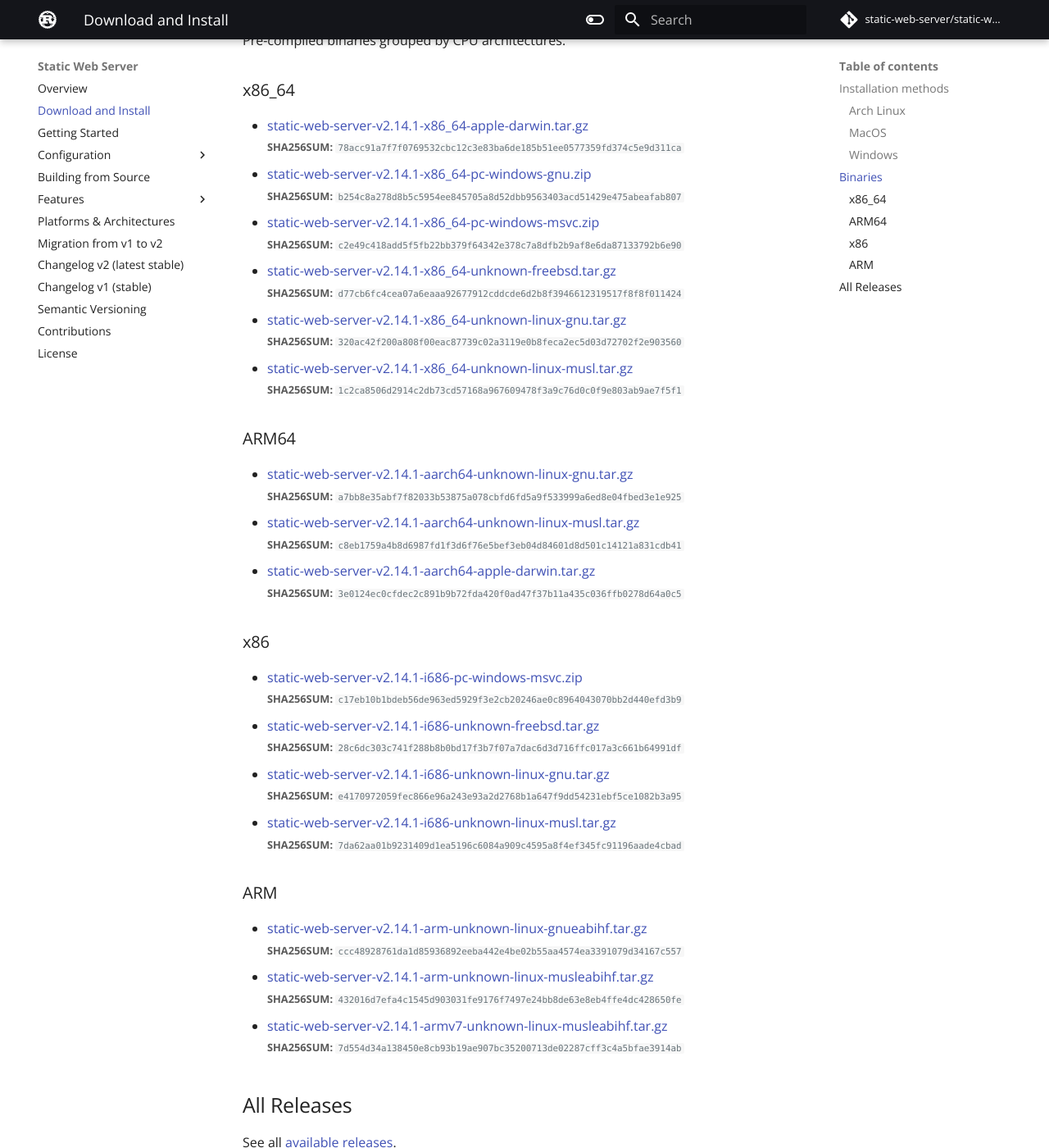
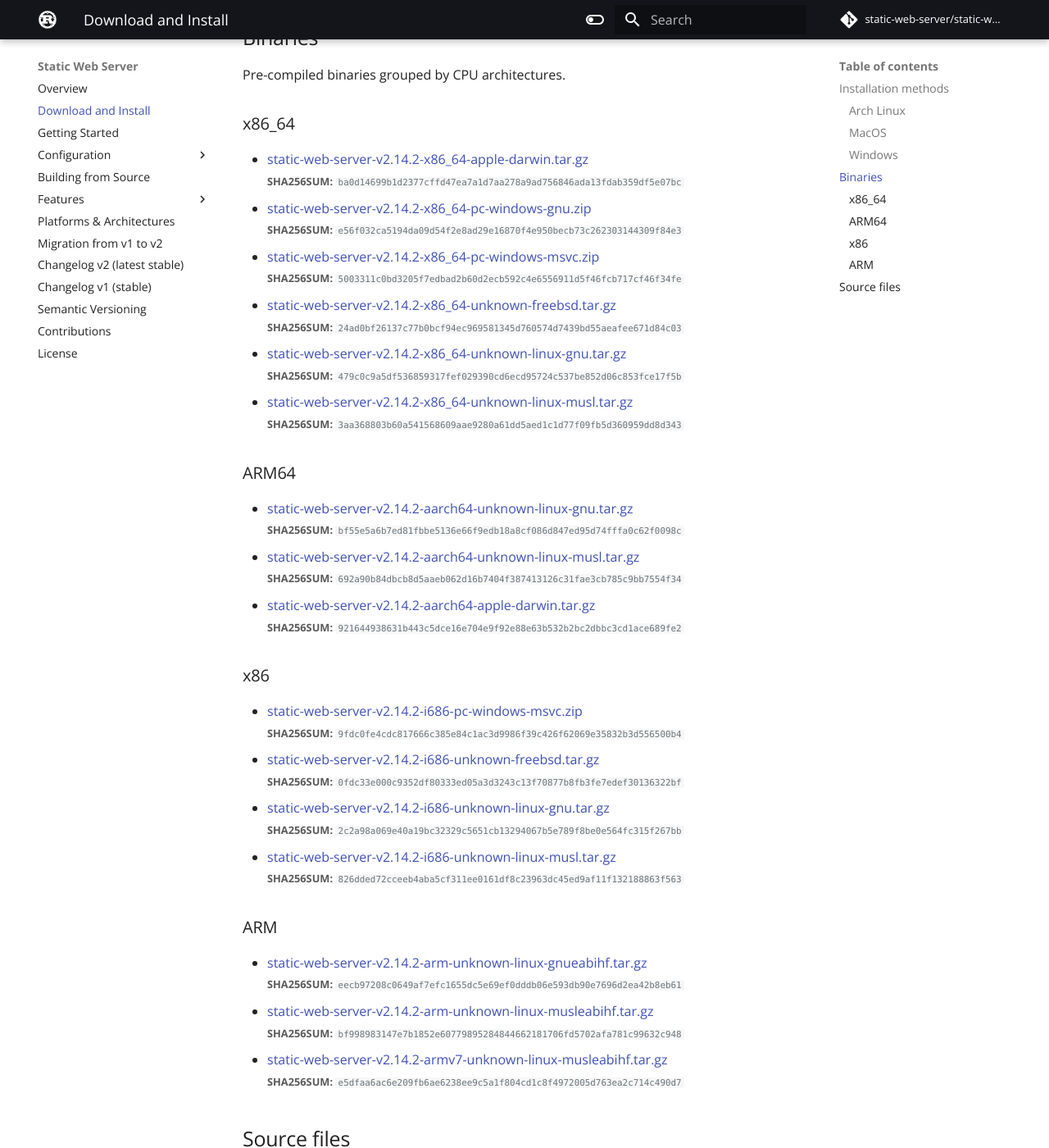
Before and after one commit to static-web-server/static-web-server, an MkDocs documentation site: the page built from docs/content/download-and-install.md, in a window 1280 px wide and 1400 px high, scrolled down 971 px. Shown: the whole window at 82% size. Built offline with MkDocs 1.6.1 and Material for MkDocs 9.7.7, drawn with Linux system fonts in a browser that asks for light colours; some web fonts are replaced; comment, search, counter and statistics services are not loaded; some of the changed text lies outside the part shown.

Commit message:
docs: v2.14.2 [skip ci]

```diff
--- a/docs/content/download-and-install.md
+++ b/docs/content/download-and-install.md
@@ -1,14 +1,16 @@
 # Download and Install
 
-Latest **v2.14.1** release `2022-12-02` ([changelog](https://github.com/static-web-server/static-web-server/releases/tag/v2.14.1))
+Latest **v2.14.2** release `2022-02-15` ([changelog](https://github.com/static-web-server/static-web-server/releases/tag/v2.14.2), [sha256sum](https://github.com/static-web-server/static-web-server/releases/download/v2.14.2/static-web-server-v2.14.2-SHA256SUM))
 
 <div class="featured-downloads">
 
-<a class="md-button md-button-sm" href="https://github.com/static-web-server/static-web-server/releases/download/v2.14.1/static-web-server-v2.14.1-x86_64-unknown-linux-gnu.tar.gz">Linux 64-bit</a> <a class="md-button md-button-sm" href="https://github.com/static-web-server/static-web-server/releases/download/v2.14.1/static-web-server-v2.14.1-x86_64-apple-darwin.tar.gz">macOS 64-bit</a>
-<a class="md-button md-button-sm" href="https://github.com/static-web-server/static-web-server/releases/download/v2.14.1/static-web-server-v2.14.1-x86_64-pc-windows-msvc.zip">Windows 64-bit</a>
-<a class="md-button md-button-sm" href="https://github.com/static-web-server/static-web-server/releases/download/v2.14.1/static-web-server-v2.14.1-x86_64-unknown-freebsd.tar.gz">FreeBSD 64-bit</a>
+<a class="md-button md-button-sm" href="https://github.com/static-web-server/static-web-server/releases/download/v2.14.2/static-web-server-v2.14.2-x86_64-unknown-linux-gnu.tar.gz">Linux 64-bit</a> <a class="md-button md-button-sm" href="https://github.com/static-web-server/static-web-server/releases/download/v2.14.2/static-web-server-v2.14.2-x86_64-apple-darwin.tar.gz">macOS 64-bit</a>
+<a class="md-button md-button-sm" href="https://github.com/static-web-server/static-web-server/releases/download/v2.14.2/static-web-server-v2.14.2-x86_64-pc-windows-msvc.zip">Windows 64-bit</a>
+<a class="md-button md-button-sm" href="https://github.com/static-web-server/static-web-server/releases/download/v2.14.2/static-web-server-v2.14.2-x86_64-unknown-freebsd.tar.gz">FreeBSD 64-bit</a>
 
 </div>
+
+See also all [available releases](https://github.com/static-web-server/static-web-server/releases) on GitHub.
 
 ## Installation methods
 
@@ -48,48 +50,51 @@ Pre-compiled binaries grouped by CPU architectures.
 
 ### x86_64
 
-- [static-web-server-v2.14.1-x86_64-apple-darwin.tar.gz](https://github.com/static-web-server/static-web-server/releases/download/v2.14.1/static-web-server-v2.14.1-x86_64-apple-darwin.tar.gz)<br>
-<small>**SHA256SUM:** `78acc91a7f7f0769532cbc12c3e83ba6de185b51ee0577359fd374c5e9d311ca`</small>
-- [static-web-server-v2.14.1-x86_64-pc-windows-gnu.zip](https://github.com/static-web-server/static-web-server/releases/download/v2.14.1/static-web-server-v2.14.1-x86_64-pc-windows-gnu.zip)<br>
-<small>**SHA256SUM:** `b254c8a278d8b5c5954ee845705a8d52dbb9563403acd51429e475abeafab807`</small>
-- [static-web-server-v2.14.1-x86_64-pc-windows-msvc.zip](https://github.com/static-web-server/static-web-server/releases/download/v2.14.1/static-web-server-v2.14.1-x86_64-pc-windows-msvc.zip)<br>
-<small>**SHA256SUM:** `c2e49c418add5f5fb22bb379f64342e378c7a8dfb2b9af8e6da87133792b6e90`</small>
-- [static-web-server-v2.14.1-x86_64-unknown-freebsd.tar.gz](https://github.com/static-web-server/static-web-server/releases/download/v2.14.1/static-web-server-v2.14.1-x86_64-unknown-freebsd.tar.gz)<br>
-<small>**SHA256SUM:** `d77cb6fc4cea07a6eaaa92677912cddcde6d2b8f3946612319517f8f8f011424`</small>
-- [static-web-server-v2.14.1-x86_64-unknown-linux-gnu.tar.gz](https://github.com/static-web-server/static-web-server/releases/download/v2.14.1/static-web-server-v2.14.1-x86_64-unknown-linux-gnu.tar.gz)<br>
-<small>**SHA256SUM:** `320ac42f200a808f00eac87739c02a3119e0b8feca2ec5d03d72702f2e903560`</small>
-- [static-web-server-v2.14.1-x86_64-unknown-linux-musl.tar.gz](https://github.com/static-web-server/static-web-server/releases/download/v2.14.1/static-web-server-v2.14.1-x86_64-unknown-linux-musl.tar.gz)<br>
-<small>**SHA256SUM:** `1c2ca8506d2914c2db73cd57168a967609478f3a9c76d0c0f9e803ab9ae7f5f1`</small>
+- [static-web-server-v2.14.2-x86_64-apple-darwin.tar.gz](https://github.com/static-web-server/static-web-server/releases/download/v2.14.2/static-web-server-v2.14.2-x86_64-apple-darwin.tar.gz)<br>
+<small>**SHA256SUM:** `ba0d14699b1d2377cffd47ea7a1d7aa278a9ad756846ada13fdab359df5e07bc`</small>
+- [static-web-server-v2.14.2-x86_64-pc-windows-gnu.zip](https://github.com/static-web-server/static-web-server/releases/download/v2.14.2/static-web-server-v2.14.2-x86_64-pc-windows-gnu.zip)<br>
+<small>**SHA256SUM:** `e56f032ca5194da09d54f2e8ad29e16870f4e950becb73c262303144309f84e3`</small>
+- [static-web-server-v2.14.2-x86_64-pc-windows-msvc.zip](https://github.com/static-web-server/static-web-server/releases/download/v2.14.2/static-web-server-v2.14.2-x86_64-pc-windows-msvc.zip)<br>
+<small>**SHA256SUM:** `5003311c0bd3205f7edbad2b60d2ecb592c4e6556911d5f46fcb717cf46f34fe`</small>
+- [static-web-server-v2.14.2-x86_64-unknown-freebsd.tar.gz](https://github.com/static-web-server/static-web-server/releases/download/v2.14.2/static-web-server-v2.14.2-x86_64-unknown-freebsd.tar.gz)<br>
+<small>**SHA256SUM:** `24ad0bf26137c77b0bcf94ec969581345d760574d7439bd55aeafee671d84c03`</small>
+- [static-web-server-v2.14.2-x86_64-unknown-linux-gnu.tar.gz](https://github.com/static-web-server/static-web-server/releases/download/v2.14.2/static-web-server-v2.14.2-x86_64-unknown-linux-gnu.tar.gz)<br>
+<small>**SHA256SUM:** `479c0c9a5df536859317fef029390cd6ecd95724c537be852d06c853fce17f5b`</small>
+- [static-web-server-v2.14.2-x86_64-unknown-linux-musl.tar.gz](https://github.com/static-web-server/static-web-server/releases/download/v2.14.2/static-web-server-v2.14.2-x86_64-unknown-linux-musl.tar.gz)<br>
+<small>**SHA256SUM:** `3aa368803b60a541568609aae9280a61dd5aed1c1d77f09fb5d360959dd8d343`</small>
 
 ### ARM64
 
-- [static-web-server-v2.14.1-aarch64-unknown-linux-gnu.tar.gz](https://github.com/static-web-server/static-web-server/releases/download/v2.14.1/static-web-server-v2.14.1-aarch64-unknown-linux-gnu.tar.gz)<br>
-<small>**SHA256SUM:** `a7bb8e35abf7f82033b53875a078cbfd6fd5a9f533999a6ed8e04fbed3e1e925`</small>
-- [static-web-server-v2.14.1-aarch64-unknown-linux-musl.tar.gz](https://github.com/static-web-server/static-web-server/releases/download/v2.14.1/static-web-server-v2.14.1-aarch64-unknown-linux-musl.tar.gz)<br>
-<small>**SHA256SUM:** `c8eb1759a4b8d6987fd1f3d6f76e5bef3eb04d84601d8d501c14121a831cdb41`</small>
-- [static-web-server-v2.14.1-aarch64-apple-darwin.tar.gz](https://github.com/static-web-server/static-web-server/releases/download/v2.14.1/static-web-server-v2.14.1-aarch64-apple-darwin.tar.gz)<br>
-<small>**SHA256SUM:** `3e0124ec0cfdec2c891b9b72fda420f0ad47f37b11a435c036ffb0278d64a0c5`</small>
+- [static-web-server-v2.14.2-aarch64-unknown-linux-gnu.tar.gz](https://github.com/static-web-server/static-web-server/releases/download/v2.14.2/static-web-server-v2.14.2-aarch64-unknown-linux-gnu.tar.gz)<br>
+<small>**SHA256SUM:** `bf55e5a6b7ed81fbbe5136e66f9edb18a8cf086d847ed95d74fffa0c62f0098c`</small>
+- [static-web-server-v2.14.2-aarch64-unknown-linux-musl.tar.gz](https://github.com/static-web-server/static-web-server/releases/download/v2.14.2/static-web-server-v2.14.2-aarch64-unknown-linux-musl.tar.gz)<br>
+<small>**SHA256SUM:** `692a90b84dbcb8d5aaeb062d16b7404f387413126c31fae3cb785c9bb7554f34`</small>
+- [static-web-server-v2.14.2-aarch64-apple-darwin.tar.gz](https://github.com/static-web-server/static-web-server/releases/download/v2.14.2/static-web-server-v2.14.2-aarch64-apple-darwin.tar.gz)<br>
+<small>**SHA256SUM:** `921644938631b443c5dce16e704e9f92e88e63b532b2bc2dbbc3cd1ace689fe2`</small>
 
 ### x86
 
-- [static-web-server-v2.14.1-i686-pc-windows-msvc.zip](https://github.com/static-web-server/static-web-server/releases/download/v2.14.1/static-web-server-v2.14.1-i686-pc-windows-msvc.zip)<br>
-<small>**SHA256SUM:** `c17eb10b1bdeb56de963ed5929f3e2cb20246ae0c8964043070bb2d440efd3b9`</small>
-- [static-web-server-v2.14.1-i686-unknown-freebsd.tar.gz](https://github.com/static-web-server/static-web-server/releases/download/v2.14.1/static-web-server-v2.14.1-i686-unknown-freebsd.tar.gz)<br>
-<small>**SHA256SUM:** `28c6dc303c741f288b8b0bd17f3b7f07a7dac6d3d716ffc017a3c661b64991df`</small>
-- [static-web-server-v2.14.1-i686-unknown-linux-gnu.tar.gz](https://github.com/static-web-server/static-web-server/releases/download/v2.14.1/static-web-server-v2.14.1-i686-unknown-linux-gnu.tar.gz)<br>
-<small>**SHA256SUM:** `e4170972059fec866e96a243e93a2d2768b1a647f9dd54231ebf5ce1082b3a95`</small>
-- [static-web-server-v2.14.1-i686-unknown-linux-musl.tar.gz](https://github.com/static-web-server/static-web-server/releases/download/v2.14.1/static-web-server-v2.14.1-i686-unknown-linux-musl.tar.gz)<br>
-<small>**SHA256SUM:** `7da62aa01b9231409d1ea5196c6084a909c4595a8f4ef345fc91196aade4cbad`</small>
+- [static-web-server-v2.14.2-i686-pc-windows-msvc.zip](https://github.com/static-web-server/static-web-server/releases/download/v2.14.2/static-web-server-v2.14.2-i686-pc-windows-msvc.zip)<br>
+<small>**SHA256SUM:** `9fdc0fe4cdc817666c385e84c1ac3d9986f39c426f62069e35832b3d556500b4`</small>
+- [static-web-server-v2.14.2-i686-unknown-freebsd.tar.gz](https://github.com/static-web-server/static-web-server/releases/download/v2.14.2/static-web-server-v2.14.2-i686-unknown-freebsd.tar.gz)<br>
+<small>**SHA256SUM:** `0fdc33e000c9352df80333ed05a3d3243c13f70877b8fb3fe7edef30136322bf`</small>
+- [static-web-server-v2.14.2-i686-unknown-linux-gnu.tar.gz](https://github.com/static-web-server/static-web-server/releases/download/v2.14.2/static-web-server-v2.14.2-i686-unknown-linux-gnu.tar.gz)<br>
+<small>**SHA256SUM:** `2c2a98a069e40a19bc32329c5651cb13294067b5e789f8be0e564fc315f267bb`</small>
+- [static-web-server-v2.14.2-i686-unknown-linux-musl.tar.gz](https://github.com/static-web-server/static-web-server/releases/download/v2.14.2/static-web-server-v2.14.2-i686-unknown-linux-musl.tar.gz)<br>
+<small>**SHA256SUM:** `826dded72cceeb4aba5cf311ee0161df8c23963dc45ed9af11f132188863f563`</small>
 
 ### ARM
 
-- [static-web-server-v2.14.1-arm-unknown-linux-gnueabihf.tar.gz](https://github.com/static-web-server/static-web-server/releases/download/v2.14.1/static-web-server-v2.14.1-arm-unknown-linux-gnueabihf.tar.gz)<br>
-<small>**SHA256SUM:** `ccc48928761da1d85936892eeba442e4be02b55aa4574ea3391079d34167c557`</small>
-- [static-web-server-v2.14.1-arm-unknown-linux-musleabihf.tar.gz](https://github.com/static-web-server/static-web-server/releases/download/v2.14.1/static-web-server-v2.14.1-arm-unknown-linux-musleabihf.tar.gz)<br>
-<small>**SHA256SUM:** `432016d7efa4c1545d903031fe9176f7497e24bb8de63e8eb4ffe4dc428650fe`</small>
-- [static-web-server-v2.14.1-armv7-unknown-linux-musleabihf.tar.gz](https://github.com/static-web-server/static-web-server/releases/download/v2.14.1/static-web-server-v2.14.1-armv7-unknown-linux-musleabihf.tar.gz)<br>
-<small>**SHA256SUM:** `7d554d34a138450e8cb93b19ae907bc35200713de02287cff3c4a5bfae3914ab`</small>
+- [static-web-server-v2.14.2-arm-unknown-linux-gnueabihf.tar.gz](https://github.com/static-web-server/static-web-server/releases/download/v2.14.2/static-web-server-v2.14.2-arm-unknown-linux-gnueabihf.tar.gz)<br>
+<small>**SHA256SUM:** `eecb97208c0649af7efc1655dc5e69ef0dddb06e593db90e7696d2ea42b8eb61`</small>
+- [static-web-server-v2.14.2-arm-unknown-linux-musleabihf.tar.gz](https://github.com/static-web-server/static-web-server/releases/download/v2.14.2/static-web-server-v2.14.2-arm-unknown-linux-musleabihf.tar.gz)<br>
+<small>**SHA256SUM:** `bf998983147e7b1852e60779895284844662181706fd5702afa781c99632c948`</small>
+- [static-web-server-v2.14.2-armv7-unknown-linux-musleabihf.tar.gz](https://github.com/static-web-server/static-web-server/releases/download/v2.14.2/static-web-server-v2.14.2-armv7-unknown-linux-musleabihf.tar.gz)<br>
+<small>**SHA256SUM:** `e5dfaa6ac6e209fb6ae6238ee9c5a1f804cd1c8f4972005d763ea2c714c490d7`</small>
 
-## All Releases
+## Source files
 
-See all [available releases](https://github.com/static-web-server/static-web-server/releases).
+- [static-web-server-2.14.2.tar.gz](https://github.com/static-web-server/static-web-server/archive/refs/tags/v2.14.2.tar.gz)<br>
+<small>**SHA256SUM:** `036bf87f97de806cdb84ec03f0647f2619fc0f1defaa76bcb6b6a1508aa8a3a0`</small>
+- [static-web-server-2.14.2.zip](https://github.com/static-web-server/static-web-server/archive/refs/tags/v2.14.2.zip)<br>
+<small>**SHA256SUM:** `831e9e3391a91a395eab630927ca089c5bd547b5345032f117eb71f208f72e4b`</small>
```
Also changed, not shown: docs/content/configuration/command-line-arguments.md (+1 -1 lines), docs/content/index.md (+1 -2 lines), README.md.
